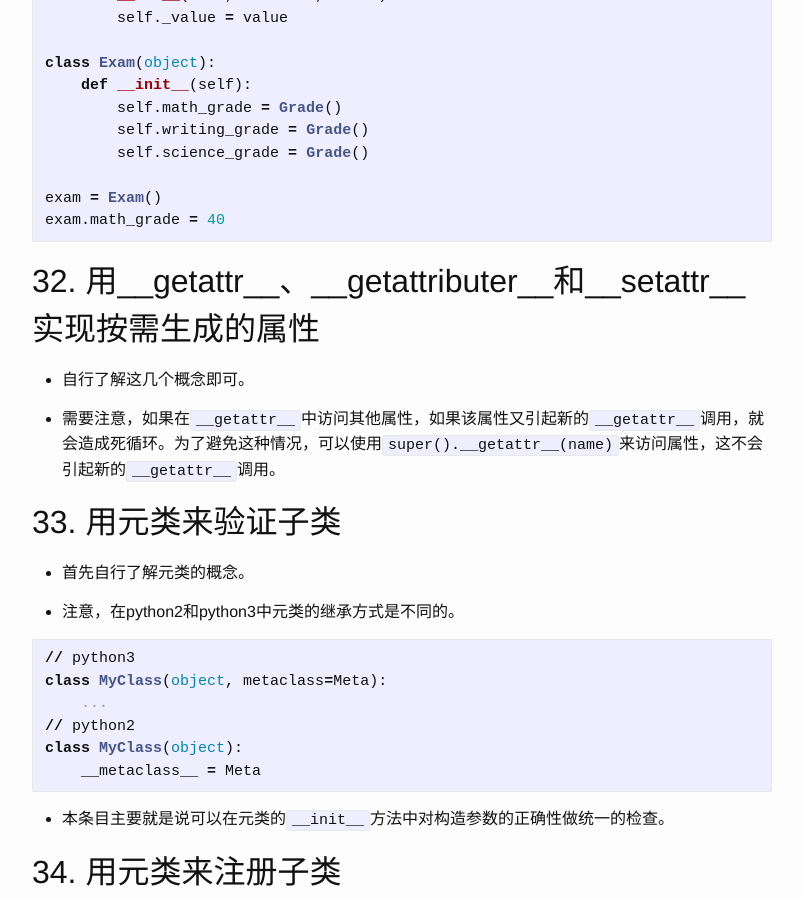
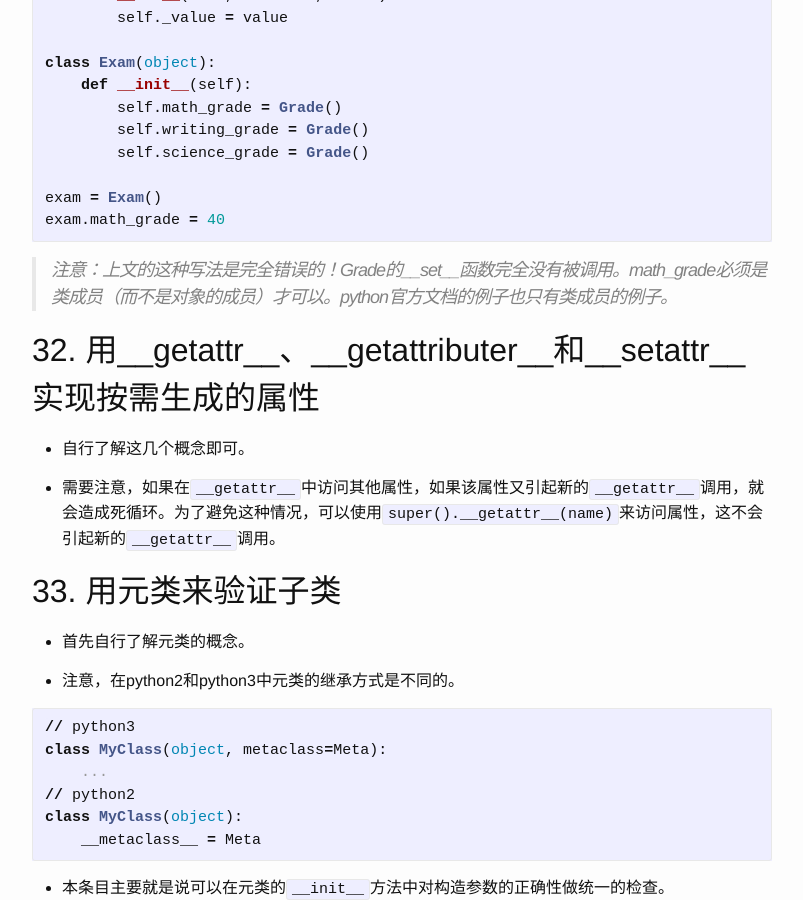
Before and after one commit to echoma/echoma.github.com, a Jekyll site: the page built from _posts/2017-02-27-effective-python-chp04-metaclass.markdown, in a window 1280 px wide and 900 px high, scrolled down 1532 px. Shown: the whole window, without its empty margins (238-1041 px from the left). Built offline with Jekyll 4.4.1, drawn with Linux system fonts in a browser that asks for light colours.

Commit message:
effective python No.21 No.31 error comment

````diff
--- a/_posts/2017-02-10-effective-python-chp02-function.markdown
+++ b/_posts/2017-02-10-effective-python-chp02-function.markdown
@@ -249,3 +249,5 @@ def safe_division(number, divisor, **kwargs):
     if kwargs:
         rase TypeError('Unexpected **kwargs: %r' % kwargs)
 ```
+
+> 注意：上面这种写法完全是错误的，这种写法运行会出错，因为使用了**kwargs是不接受关键字参数的。本书作者完全没有对代码进行验证。
--- a/_posts/2017-02-27-effective-python-chp04-metaclass.markdown
+++ b/_posts/2017-02-27-effective-python-chp04-metaclass.markdown
@@ -68,6 +68,8 @@ exam = Exam()
 exam.math_grade = 40
 ```
 
+> 注意：上文的这种写法是完全错误的！Grade的__set__函数完全没有被调用。math_grade必须是类成员（而不是对象的成员）才可以。python官方文档的例子也只有类成员的例子。
+
 ## 32. 用\_\_getattr\_\_、\_\_getattributer\_\_和\_\_setattr\_\_实现按需生成的属性
 
 * 自行了解这几个概念即可。
````
